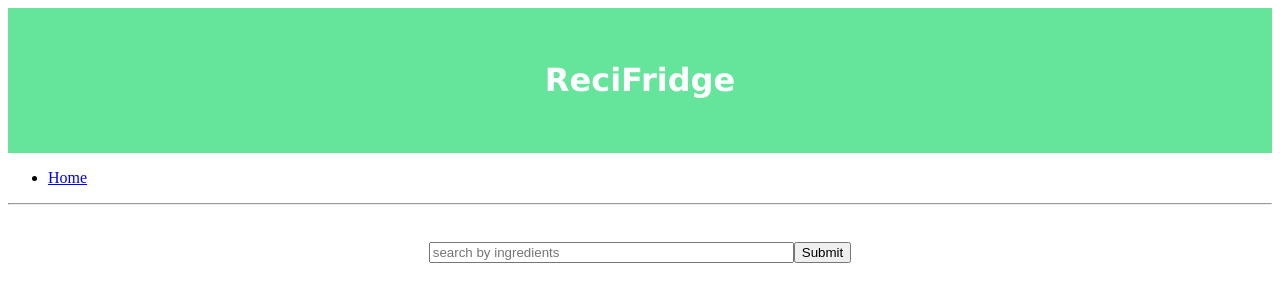
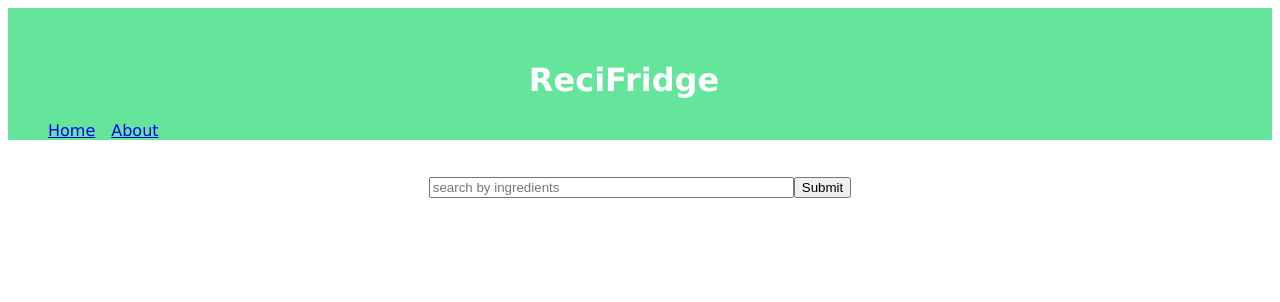
Before and after one commit to Ivani451/FridgeList, a React (Create React App) app: page / in a window 1280 px wide. Shown: the top 302 px of the page. Built offline with nearby package versions, Linux system fonts and the light colour scheme.

Commit message:
modified header/navigation

```diff
--- a/src/App.scss
+++ b/src/App.scss
@@ -2,7 +2,7 @@
   text-align: center;
   color: white;
   background: #65e59c;
-  padding: 2em;
+  padding: 2em 2em 0 0;
   font-family: Verdana, sans-serif;
 }
 
@@ -46,3 +46,12 @@ form {
     text-decoration: underline;
   }
 }
+
+.top-nav {
+  display: flex;
+  flex-direction: row;
+  li {
+    display: inline;
+    margin: 0 1em 0 0;
+  }
+}
--- a/src/components/App.js
+++ b/src/components/App.js
@@ -1,8 +1,14 @@
 import React, { Component } from "react";
 import Home from "./Home";
 import FoodInfo from "../containers/FoodInfo";
+import Header from "./Header";
 import "../App.scss";
-import { BrowserRouter as Router, Route, Link, Switch } from "react-router-dom";
+import {
+  BrowserRouter as Router,
+  Route,
+  Switch,
+  withRouter
+} from "react-router-dom";
 
 class App extends Component {
   render() {
@@ -12,15 +18,11 @@ class App extends Component {
           <div>
             <header id="main-header">
               <h1>ReciFridge</h1>
+              <Header />
             </header>
-            <ul>
-              <li>
-                <Link to="/">Home</Link>
-              </li>
-            </ul>
-            <hr />
-            <Route exact strict path="/" component={Home} />
-            <Route exact strict path="/cool" component={FoodInfo} />
+
+            <Route exact strict path="/" component={withRouter(Home)} />
+            <Route exact strict path="/cool" component={withRouter(FoodInfo)} />
           </div>
         </Switch>
       </Router>
--- /dev/null
+++ b/src/components/Header.js
@@ -0,0 +1,15 @@
+import React from "react";
+import { Link } from "react-router-dom";
+
+export default function Header() {
+  return (
+    <ul className="top-nav">
+      <li>
+        <Link to="/">Home</Link>
+      </li>
+      <li>
+        <Link to="/about">About</Link>
+      </li>
+    </ul>
+  );
+}
```
